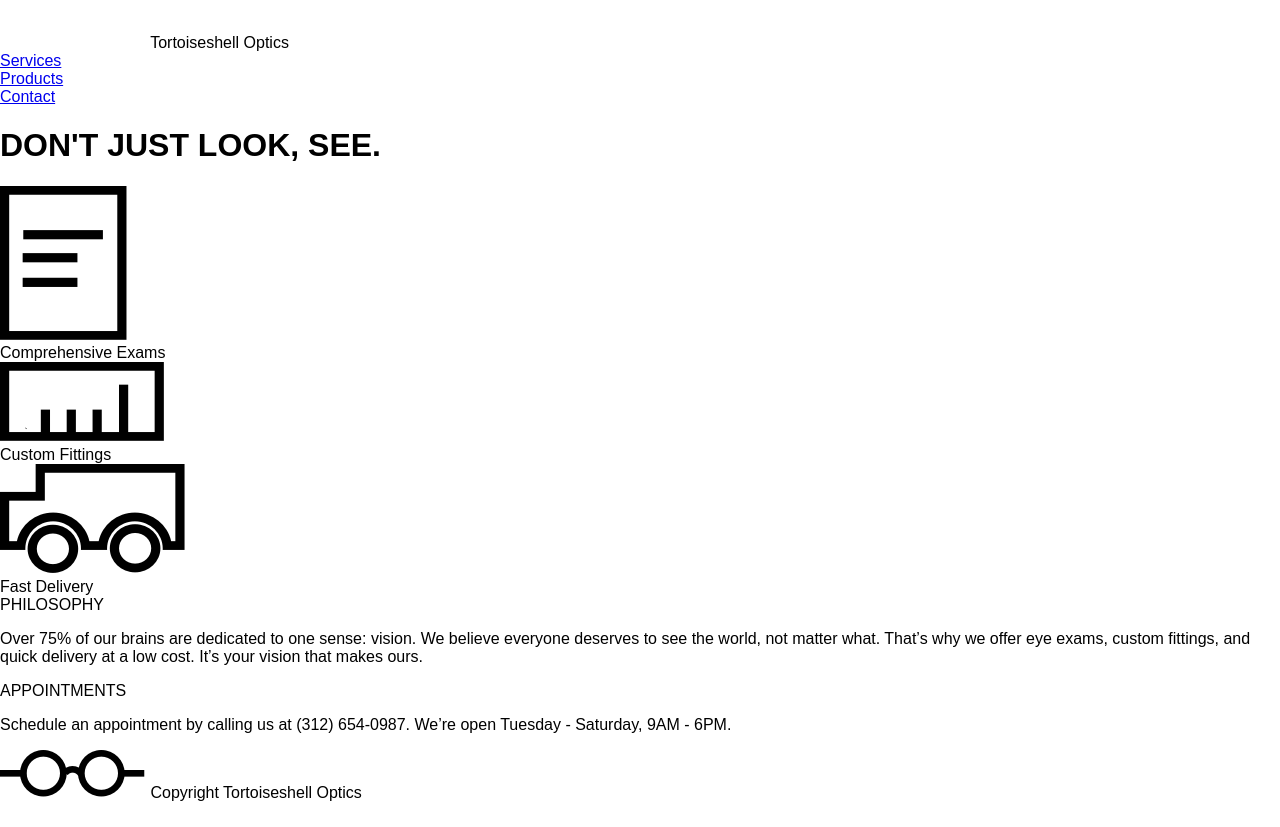
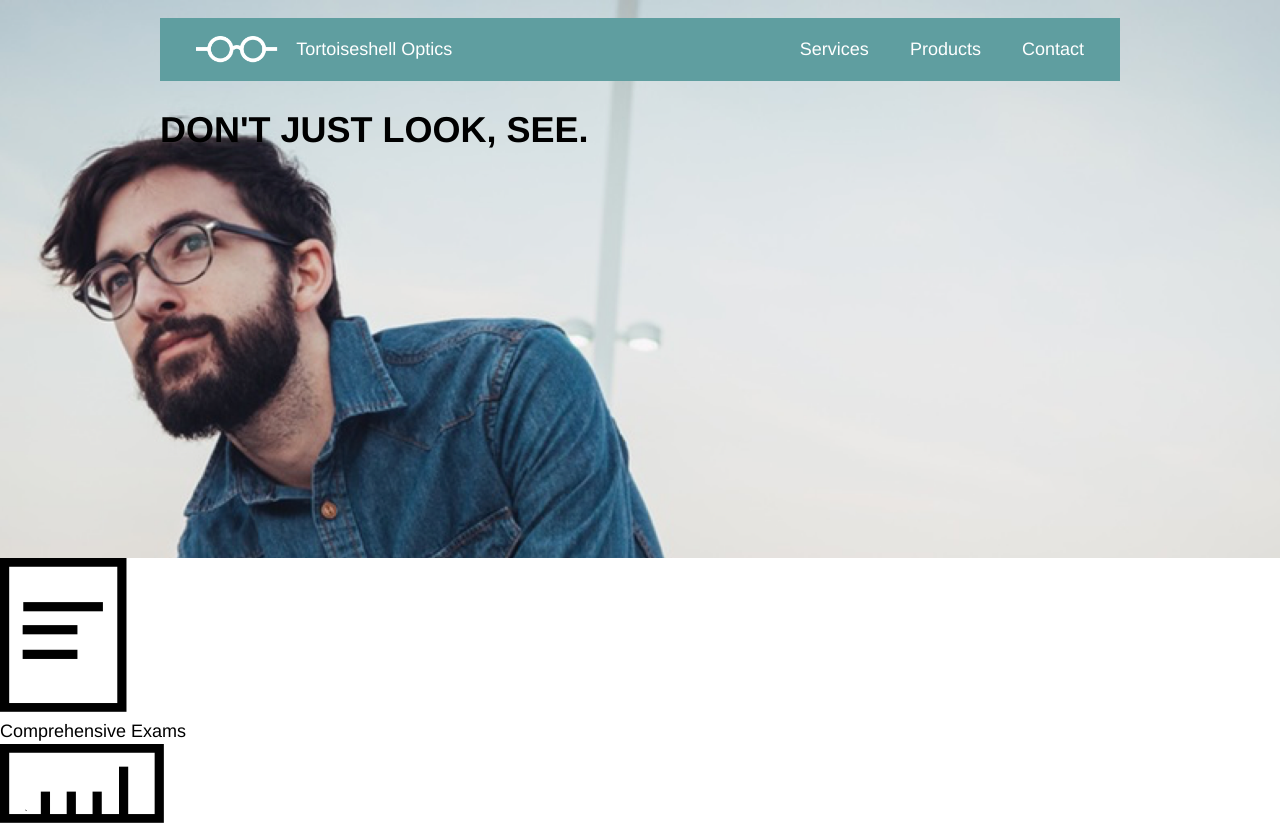
Before and after one commit to JosePenaherrera/tortoiseshell-optics, a plain HTML site: page index.html in a window 1280 px wide. Shown: the top 827 px of the page. Before the commit the page ends 802 px from the top, so only its background shows below. Drawn offline with Linux system fonts and the light colour scheme.

Commit message:
Add base and header CSS styles
Header Section
• Remove "class: top-bar" from header tag
• Move logo and navigation inside nav tag
• Move "class: main-nav" to parent div
• Move <! -- Bannser Section --> inside header tag and remove "class: container"

Style.css File
• Add base and header styles

```diff
--- a/assets/css/style.css
+++ b/assets/css/style.css
@@ -0,0 +1,74 @@
+/* =================================
+  Universal Styles
+==================================== */
+
+/* Base Styles */
+
+html {
+  font-size: 18px;
+  box-sizing: border-box;
+}
+
+body {
+  font-family: 'Helvetica', sans-serif;
+  font-size: 18px;
+  line-height: 1.4;
+}
+
+h1 {
+  font-weight: bold;
+}
+
+a {
+  color: #fff;
+  text-decoration: none;
+}
+
+/* =================================
+  Main Styles
+==================================== */
+
+/* Header Styles */
+
+header {
+  height: 30rem;
+  background-image: url('../images/glasses-bg.png');
+  background-repeat: no-repeat;
+  background-position: center;
+  background-size: cover;
+  padding-top: 1rem;
+}
+
+.container {
+  width: 960px;
+  margin: 0 auto;
+}
+
+nav {
+  display: flex;
+  align-items: center;
+  justify-content: space-between;
+  background-color: cadetblue;
+  color: #fff;
+  padding: 1rem 0;
+}
+
+nav div {
+  display: flex;
+  align-items: center;
+}
+
+nav img {
+  height: 1.5rem;
+  margin-left: 2rem;
+  margin-right: 1rem;
+}
+
+ul {
+  margin-right: 1rem;
+}
+
+.main-nav li {
+  display: inline;
+  padding: 0 1rem;
+}
--- a/index.html
+++ b/index.html
@@ -9,26 +9,28 @@
   <body>
 
     <!-- Header Section -->
-    <header class="top-bar">
-      <div class="container">
+    <header>
+      <nav class="container">
 
         <!-- Logo -->
-        <div class="logo">
+        <div>
           <img src="assets/images/logo-white.png" alt="Tortoiseshell Optics" />
           <span>Tortoiseshell Optics</span>
         </div>
 
         <!-- Navigation -->
-        <ul class="main-nav">
-          <li><a href="#">Services</a></li>
-          <li><a href="#">Products</a></li>
-          <li><a href="#">Contact</a></li>
-        </ul>
-      </div>
+        <div class="main-nav">
+          <ul>
+            <li><a href="#">Services</a></li>
+            <li><a href="#">Products</a></li>
+            <li><a href="#">Contact</a></li>
+          </ul>
+        </div>
+      </nav>
 
-      <!-- Banner -->
-      <div class="banner">
-        <div class="headline">
+      <!-- Banner Section -->
+      <div class="flex container">
+        <div class="main-banner">
           <h1>DON'T JUST LOOK, SEE.</h1>
         </div>
       </div>
@@ -66,7 +68,7 @@
 
 
     <!-- Business Info Section -->
-    <div class="container">
+    <div class="business container">
       <div class="business-info">
         <div class="info">
           <span class="title">PHILOSOPHY</span>
```
